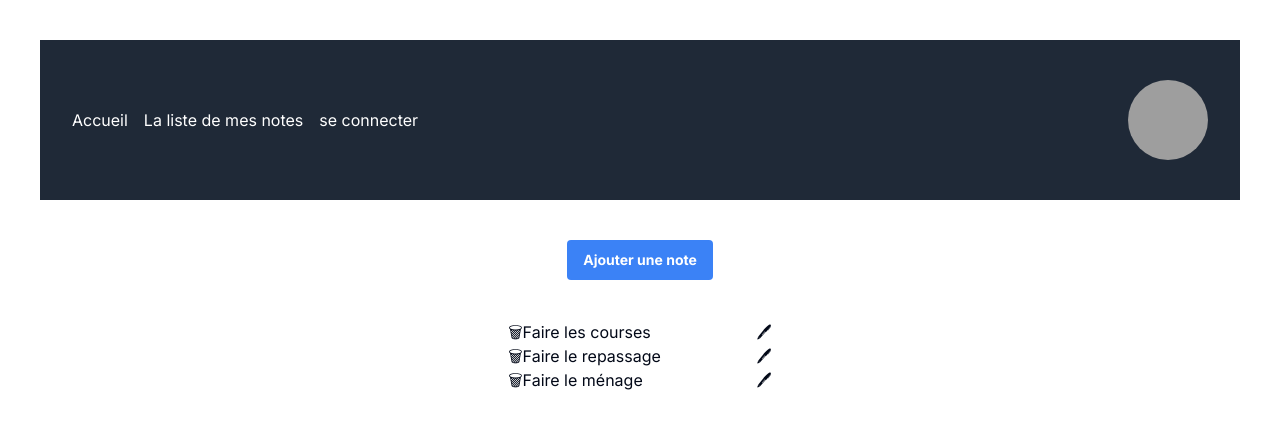
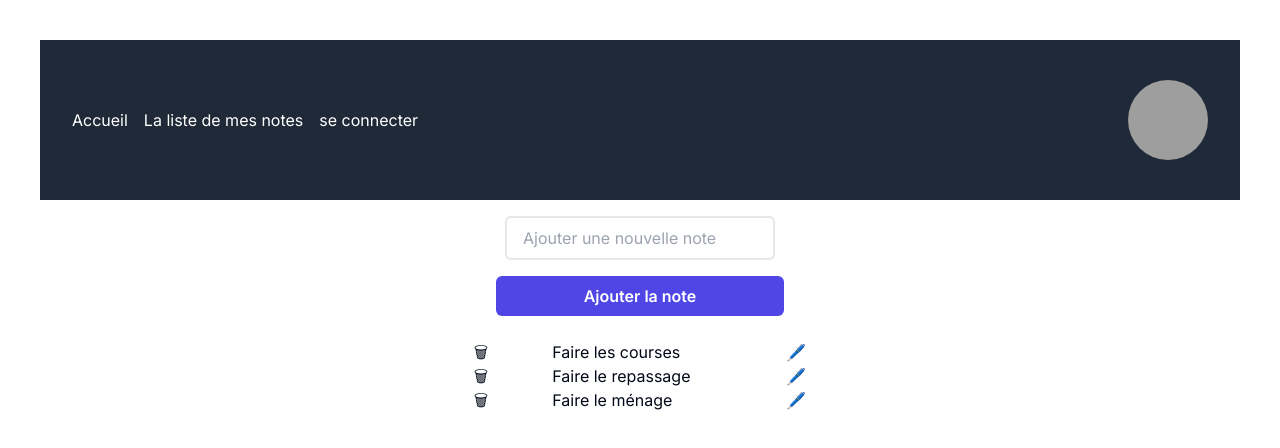
Before and after one commit to SandrineJAHAN/notes, a Next.js app: page /notesList in a window 1280 px wide. Shown: the top 448 px of the page. Built offline with nearby package versions, Linux system fonts and the light colour scheme; grey boxes are pictures that could not be loaded.

Commit message:
update et delete ok

```diff
--- a/src/@types/Note.ts
+++ b/src/@types/Note.ts
@@ -1,6 +1,5 @@
 interface INote {
   text: string;
-  timestamp: number;
   id: number;
 }
 
--- a/src/app/notesAdd/page.tsx
+++ b/src/app/notesAdd/page.tsx
@@ -1,11 +1,45 @@
-import { Input } from "@/components/ui/input"
-import Navbar from "../components/header/pages";
+'use client'
 
-export default function NotesAdd() {
-    return (
-        <div>
-            <Navbar />
-            <Input />
-        </div>
-    )
+import React, { useState } from 'react';
+
+export default function NotesAdd({ setNotes }) {
+  const [newNote, setNewNote] = useState('');
+
+  const handleChange = (event) => {
+    setNewNote(event.target.value);
+  };
+
+  const handleSubmit = (event) => {
+    event.preventDefault();
+    setNotes((prevNotes) => [
+      ...prevNotes,
+      { id: prevNotes.length + 1, text: newNote },
+    ]);
+    setNewNote('');
+  };
+
+  return (
+    <form onSubmit={handleSubmit} className="flex flex-col items-center w-full space-y-4">
+      <div className="pt-4">
+        <label htmlFor="newNote" className="sr-only">
+          Nouvelle note
+        </label>
+        <input
+          type="text"
+          id="newNote"
+          name="newNote"
+          value={newNote}
+          onChange={handleChange}
+          className="w-full border-2 border-gray-200 rounded-md px-4 py-2 focus:outline-none focus:border-indigo-500"
+          placeholder="Ajouter une nouvelle note"
+        />
+      </div>
+      <button
+        type="submit"
+        className="w-72 bg-indigo-600 text-white font-semibold py-2 px-4 rounded-md hover:bg-indigo-700 focus:outline-none focus:bg-indigo-700"
+      >
+        Ajouter la note
+      </button>
+    </form>
+  );
 }
--- a/src/app/notesList/page.tsx
+++ b/src/app/notesList/page.tsx
@@ -1,12 +1,12 @@
 'use client'
 
-
-import { Button } from "@/components/ui/button"
+import { Button } from "@/components/ui/button";
 import Link from 'next/link';
 import Navbar from "../components/header/pages";
 import { useState } from "react";
 import INote from "@/@types/Note";
 import { log } from "console";
+import NotesAdd from "../notesAdd/page";
 
 export default function Notes() {
   const [notes, setNotes] = useState<INote[]>([
@@ -21,22 +21,53 @@ export default function Notes() {
     setNotes(updatedNotes);
   };
 
+  const [editingNoteId, setEditingNoteId] = useState<number | null>(null);
+  const [editingNoteText, setEditingNoteText] = useState('');
+
+  const handleEditNote = (id: number, text: string) => {
+    setEditingNoteId(id);
+    setEditingNoteText(text);
+  };
+
+  const handleSaveNote = (id: number) => {
+    setEditingNoteId(null);
+    const updatedNotes = notes.map((note) => {
+      if (note.id === id) {
+        return { ...note, text: editingNoteText };
+      }
+      return note;
+    });
+    setNotes(updatedNotes);
+  };
+
   return (
     <div>
       <div className="notesList m-10 text-center">
       <Navbar />
-      <Link href="/notesAdd">
-      <Button className="m-10 bg-blue-500 hover:bg-blue-700 text-white font-bold py-2 px-4 rounded focus:outline-none focus:ring-2 focus:ring-blue-500 focus:ring-opacity-50">Ajouter une note</Button>
-      </Link>
-      <ul className="notesList">
+      <NotesAdd setNotes={setNotes} />
+      <ul className="notesList pt-6">
           {notes.map((note) => (
             <li key={note.id} className="notesList-li">
-              <span className="notesList-span">
+              <span className="notesList-span pr-16">
                 <button onClick={() => deleteNote(note.id)}>🗑</button>
               </span>
               <span className="notesList-span">
-                <input type="text" value={note.text} readOnly={true} />
-                <button>🖊</button>
+                {editingNoteId === note.id ? (
+                  <>
+                    <input
+                      type="text"
+                      value={editingNoteText}
+                      onChange={(e) => setEditingNoteText(e.target.value)}
+                      autoFocus
+                    />
+                    <button onClick={() => handleSaveNote(note.id)}>✔️</button>
+                  </>
+                ) : (
+                  <>
+                    <input type="text" value={note.text} readOnly={true} />
+                    <button onClick={() => handleEditNote(note.id, note.text)}>🖊️</button>
+                  </>
+                )}
               </span>
             </li>
           ))}
```
